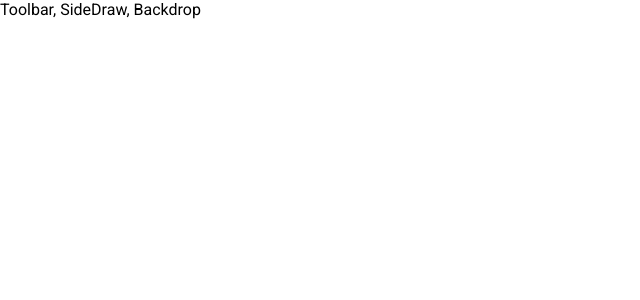
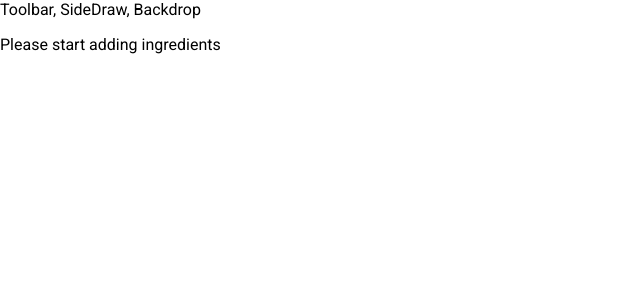
Before and after one commit to beckyw5/react-project, a React app: page / in a window 1280 px wide. Shown: the top 300 px of the page, without its empty margins (0-640 px from the left). Built offline with nearby package versions, Linux system fonts and the light colour scheme.

Commit message:
added length checker and fall back message

```diff
--- a/src/components/Burger/Burger.js
+++ b/src/components/Burger/Burger.js
@@ -4,7 +4,7 @@
 import BurgerIngredient from './BurgerIngredient/BurgerIngredient';
 
 const burger = (props) => {
-    const transformedIngredients = Object.keys(props.ingredients)
+    let transformedIngredients = Object.keys(props.ingredients)
         .map(igKey => {
             return [...Array(props.ingredients[igKey])].map((_, i) => {
                 return <BurgerIngredient key={igKey + i} type={igKey} />;
@@ -14,6 +14,9 @@
             return arr.concat(el)
         }, []);
 
+    if (transformedIngredients.length === 0) {
+        transformedIngredients = <p>Please start adding ingredients</p>
+    }
     return (
         <div className={classes.burger}>
             <BurgerIngredient type="bread-top" />
--- a/src/containers/BurgerBuilder/BurgerBuilder.js
+++ b/src/containers/BurgerBuilder/BurgerBuilder.js
@@ -7,9 +7,9 @@
     state = {
         ingredients: {
             salad: 0,
-            bacon: 4,
+            bacon: 0,
             cheese: 0,
-            meat: 1
+            meat: 0
         }
     }
 
```
